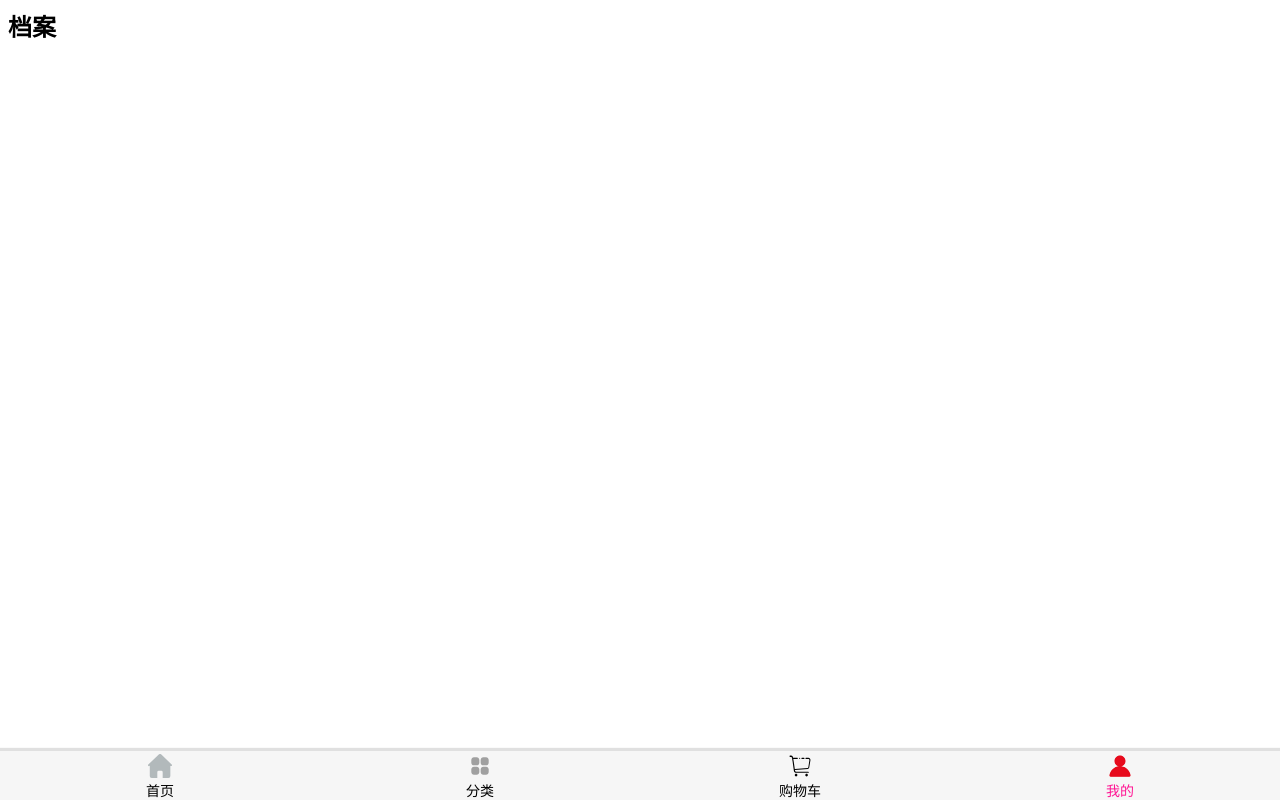
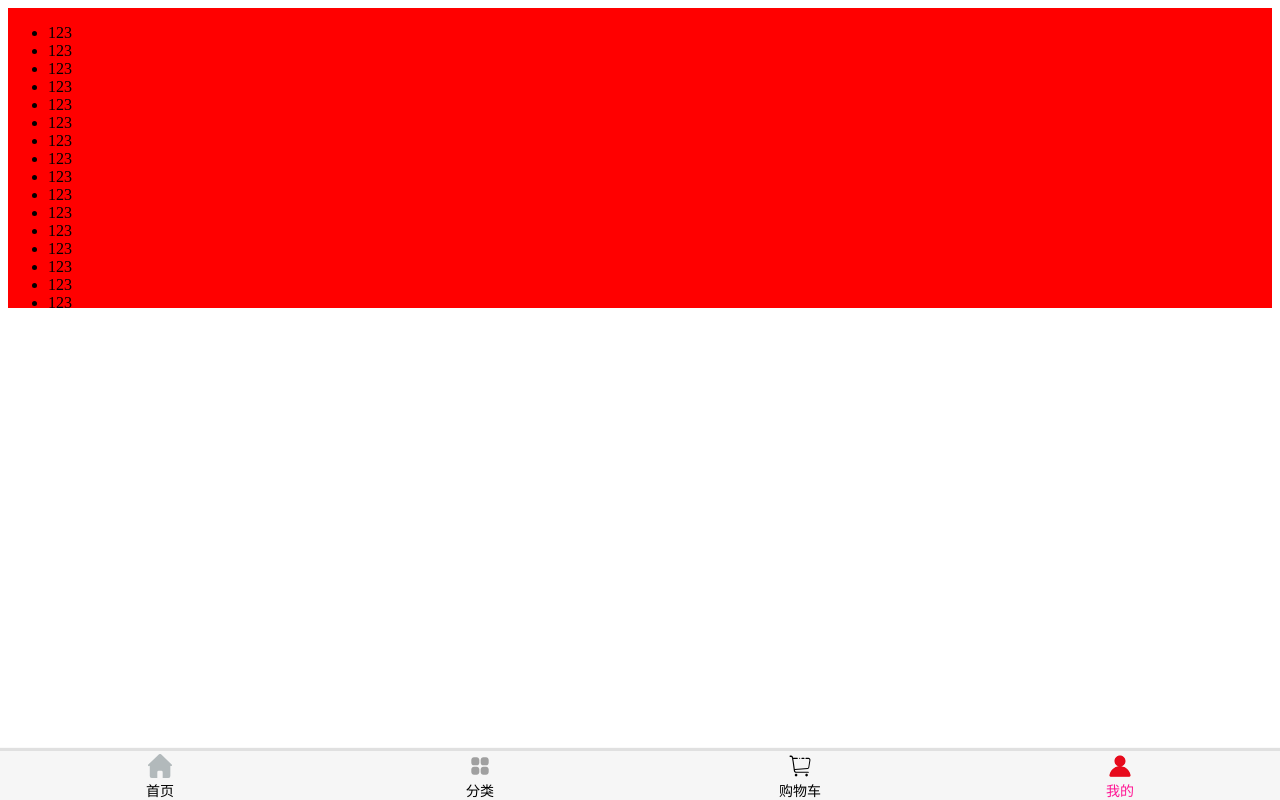
Before and after one commit to Vegetable-Code/supermall, a Vue app: page /profile in a window 1280 px wide. Built offline with nearby package versions, Linux system fonts and the light colour scheme.

Commit message:
第一次尝试修补

```diff
--- a/src/components/common/scroll/Bscroll.vue
+++ b/src/components/common/scroll/Scroll.vue
@@ -10,7 +10,7 @@
 import BScroll from "better-scroll";
 
 export default {
-  name: "Bscroll",
+  name: "Scroll",
   props: {
     probeType: {
       type: Number,
@@ -24,17 +24,20 @@ export default {
   },
   mounted() {
     // 指定对象 $refs
-      this.scroll = new BScroll(this.$refs.wrapper, {
-        click: true,
-        probeType: this.probeType
-      });
-      this.scroll.on('scroll', (position) => {
-        console.log(position);
-      })
+    this.scroll = new BScroll(this.$refs.wrapper, {
+      click: true,
+      probeType: this.probeType
+    });
+    // 实时监听位置
+    this.scroll.on("scroll", position => {
+      // console.log(position);
+    });
   }
 };
 </script>
 
 <style scoped>
-
+.wrapper {
+  height: 400px;
+}
 </style>
--- a/src/views/home/Home.vue
+++ b/src/views/home/Home.vue
@@ -1,34 +1,28 @@
 <template>
   <div id="home">
+    <!-- 头部 -->
     <nav-bar class="home-nav">
       <div slot="center">购物街</div>
     </nav-bar>
-
-    <Bscroll class="contents" ref="scroll">
+    <Scroll>
       <home-swiper :banners="banners.list"></home-swiper>
       <recommend-view :recommends="recommends"></recommend-view>
       <feature-view />
       <tab-control class="tab-control" :titles="showList" @tabClick="tabClick" />
       <goods-list :goods="showGoods" />
-    </Bscroll>
-
-    <!-- 监听组件点击，修饰符 -->
-    <back-top @click.native="backClick"></back-top>
+    </Scroll>
   </div>
 </template>
 
 <script scoped>
 // 组件导入
 import NavBar from "components/common/navbar/NavBar";
-import Bscroll from "components/common/scroll/Bscroll";
-import BackTop from "components/common/back-top/BackTop";
-
 import TabControl from "components/content/tabControl/TabControl";
 import GoodsList from "components/content/goods/GoodsList";
-
 import HomeSwiper from "./child-comps/HomeSwiper";
 import RecommendView from "./child-comps/RecommendView";
 import FeatureView from "./child-comps/FeatureView";
+import Scroll from "components/common/scroll/Scroll";
 
 // 网络请求
 import { getHomeMulitData, getHomeGoods } from "network/home";
@@ -36,19 +30,13 @@ import { getHomeMulitData, getHomeGoods } from "network/home";
 export default {
   name: "Home",
   components: {
-    // 通用组件
     NavBar,
-    Bscroll,
-    BackTop,
-
-    // 业务组件
     TabControl,
     GoodsList,
-
-    // 子组件
     HomeSwiper,
     RecommendView,
-    FeatureView
+    FeatureView,
+    Scroll
   },
   data() {
     return {
@@ -108,9 +96,6 @@ export default {
           this.currentType = "sell";
           break;
       }
-    },
-    backClick() {
-      this.$refs.scroll.scroll.scrollTo(0, 0);
     }
   }
 };
@@ -119,27 +104,19 @@ export default {
 <style scoped>
 #home {
   padding-top: 44px;
-  height: 100vh;
 }
-
 .home-nav {
-  color: white;
-  background-color: rgb(255, 142, 150);
+  color: #fff;
+  background-color: deeppink;
   position: fixed;
+  top: 0;
   left: 0;
-  top: 0;
   right: 0;
-  z-index: 5;
+  z-index: 9;
 }
-
-.tab-control {
-  position: sticky;
+.tab-control-top {
+  position: relative;
   top: 44px;
-}
-
-.centents {
-  height: calc(100% - 93px);
-  margin-top: 44px;
-  overflow: hidden;
+  z-index: 9;
 }
 </style>
--- a/src/views/profile/Profile.vue
+++ b/src/views/profile/Profile.vue
@@ -1,13 +1,76 @@
 <template>
-    <h2>档案</h2>
+    <div>
+        <scroll class="content">
+            <ul>
+                <li>123</li>
+                <li>123</li>
+                <li>123</li>
+                <li>123</li>
+                <li>123</li>
+                <li>123</li>
+                <li>123</li>
+                <li>123</li>
+                <li>123</li>
+                <li>123</li>
+                <li>123</li>
+                <li>123</li>
+                <li>123</li>
+                <li>123</li>
+                <li>123</li>
+                <li>123</li>
+                <li>123</li>
+                <li>123</li>
+                <li>123</li>
+                <li>123</li>
+                <li>123</li>
+                <li>123</li>
+                <li>123</li>
+                <li>123</li>
+                <li>123</li>
+                <li>123</li>
+                <li>123</li>
+                <li>123</li>
+                <li>123</li>
+                <li>123</li>
+                <li>123</li>
+                <li>123</li>
+                <li>123</li>
+                <li>123</li>
+                <li>123</li>
+                <li>123</li>
+                <li>123</li>
+                <li>123</li>
+                <li>123</li>
+                <li>123</li>
+                <li>123</li>
+                <li>123</li>
+                <li>123</li>
+                <li>123</li>
+                <li>123</li>
+                <li>123</li>
+                <li>123</li>
+                <li>123</li>
+                <li>123</li>
+                <li>123</li>
+            </ul>
+        </scroll>
+    </div>
 </template>
 
 <script>
+import Scroll from 'components/common/scroll/Scroll'
 export default {
-    name: 'Profile'
+    name: 'Profile',
+    components: {
+        Scroll,
+    }
 }
 </script>
 
 <style scoped>
-
+    .content {
+        height: 300px;
+        background-color: red;
+        overflow: hidden;
+    }
 </style>
```
